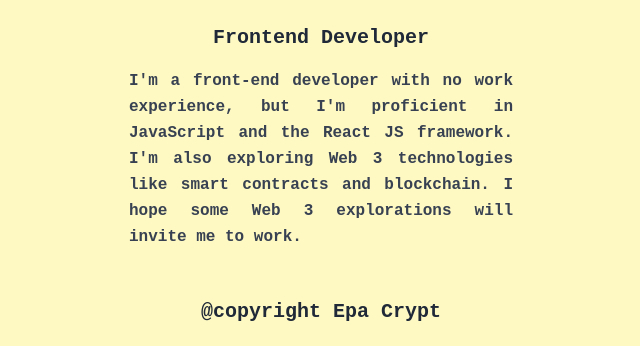
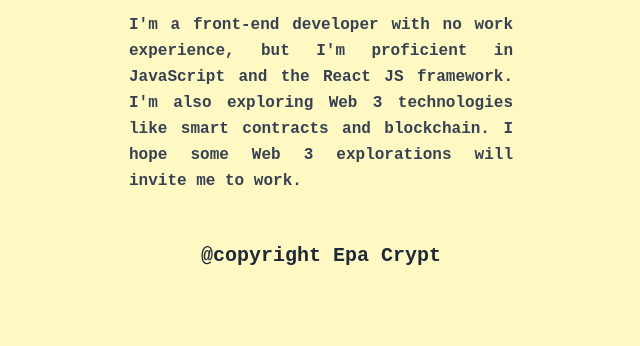
Before and after one commit to epawebsolidity/porto_x, a plain HTML site: page index.html in a window 1280 px wide. Shown: the part 454-800 px from the top of the page, without its empty margins (319-959 px from the left). Drawn offline with nearby package versions, Linux system fonts and the light colour scheme; a web font is replaced by a local one.

Commit message:
first commit

```diff
--- a/index.html
+++ b/index.html
@@ -23,7 +23,7 @@
     </style>
   </head>
   <body
-    class="bg-yellow-100 min-h-screen flex flex-col items-center pt-10 sm:pt-20"
+    class="bg-yellow-100 min-h-screen flex flex-col items-center pt-10 sm:pt-6"
   >
     <main class="max-w-md w-full flex flex-col items-center px-4">
       <h1 class="text-3xl font-bold text-gray-800 mb-2">Epa Crypt</h1>
```
